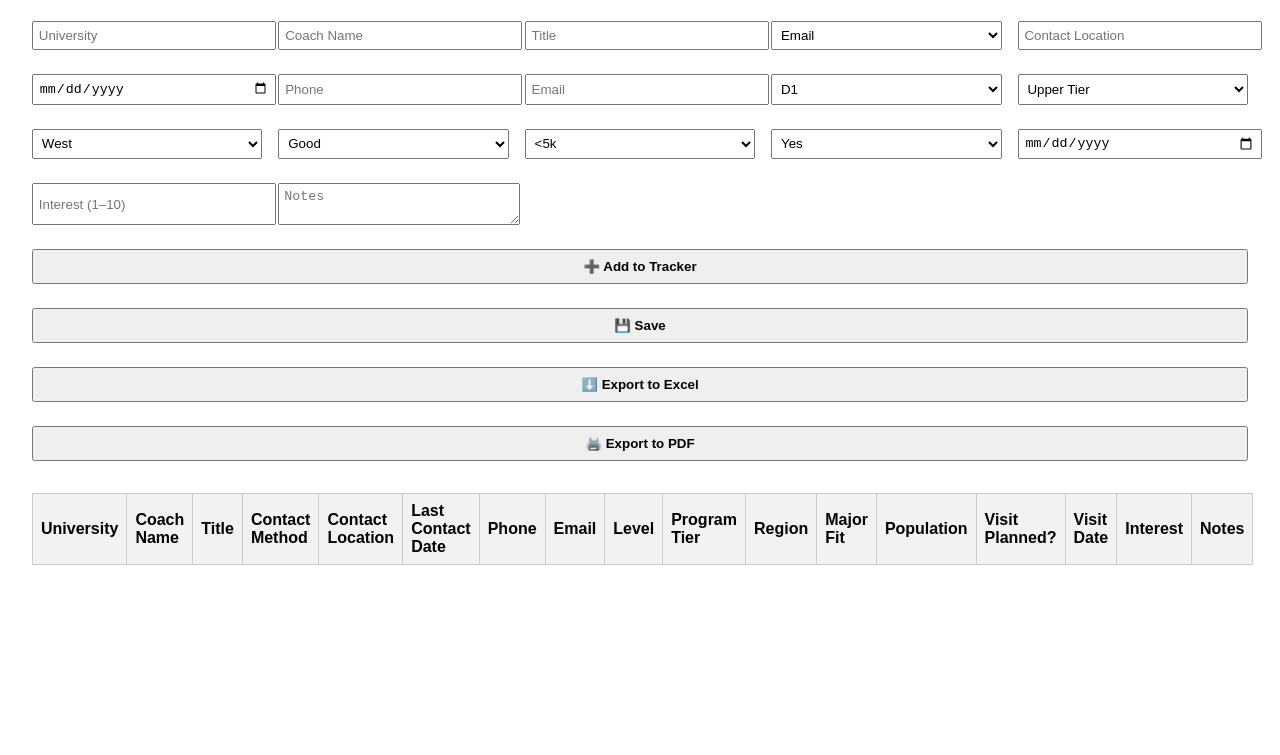
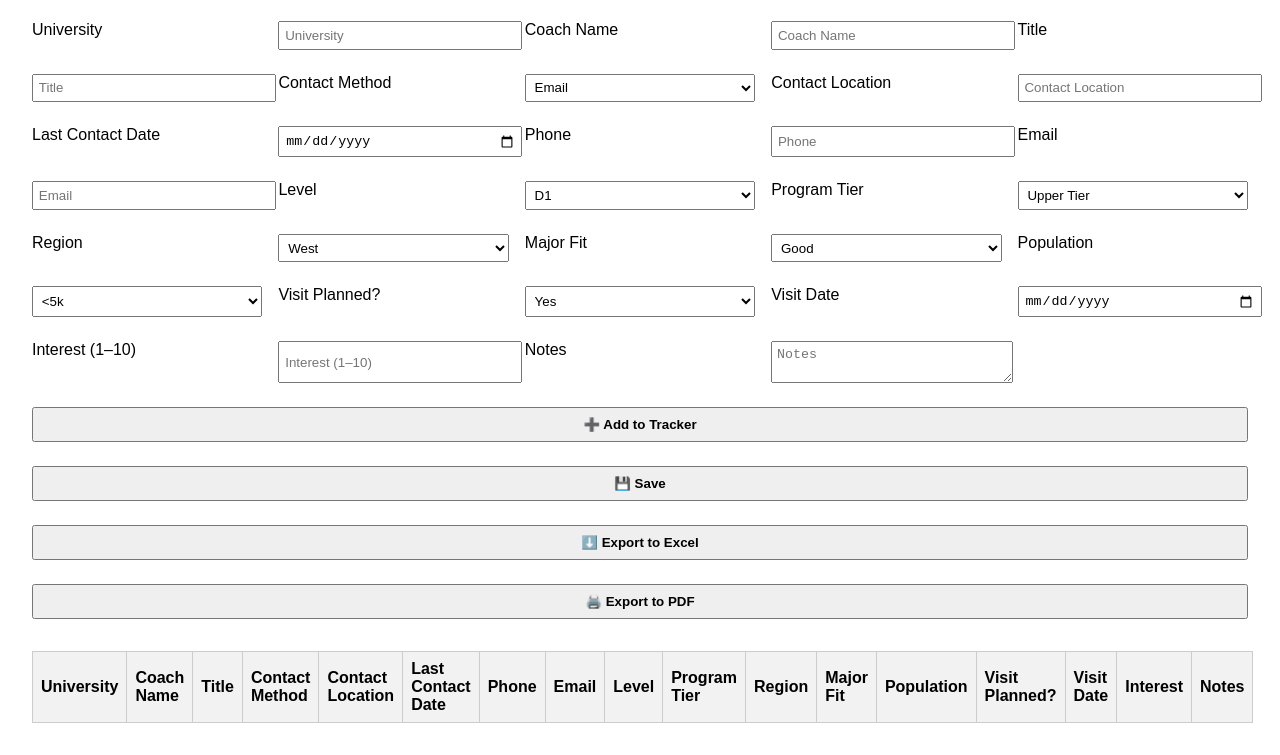
Before and after one commit to nojo87/LAX-Tracker, a plain HTML site: page index.html in a window 1280 px wide. Shown: the part 63-818 px from the top of the page. Drawn offline with Linux system fonts and the light colour scheme.

Commit message:
Add files via upload

```diff
--- a/index.html
+++ b/index.html
@@ -19,23 +19,40 @@
   <h2>Noah's College Lacrosse Tracker</h2>
   <form id="entryForm">
     <div class="form-section">
-      <input placeholder="University" name="university" required>
-      <input placeholder="Coach Name" name="coachName">
-      <input placeholder="Title" name="title">
-      <select name="contactMethod"></select>
-      <input placeholder="Contact Location" name="contactLocation">
-      <input type="date" name="lastContactDate">
-      <input placeholder="Phone" name="phone">
-      <input type="email" placeholder="Email" name="email">
-      <select name="level"></select>
-      <select name="programTier"></select>
-      <select name="region"></select>
-      <select name="majorFit"></select>
-      <select name="population"></select>
-      <select name="visitPlanned"></select>
-      <input type="date" name="visitDate">
-      <input type="number" min="1" max="10" name="interest" placeholder="Interest (1–10)">
-      <textarea name="notes" placeholder="Notes"></textarea>
+      <label for="university">University</label>
+      <input id="university" placeholder="University" name="university" required>
+      <label for="coachName">Coach Name</label>
+<input id="coachName" placeholder="Coach Name" name="coachName">
+      <label for="title">Title</label>
+<input id="title" placeholder="Title" name="title">
+      <label for="contactMethod">Contact Method</label>
+<select name="contactMethod" id="contactMethod"></select>
+      <label for="contactLocation">Contact Location</label>
+<input id="contactLocation" placeholder="Contact Location" name="contactLocation">
+      <label for="lastContactDate">Last Contact Date</label>
+<input id="lastContactDate" type="date" name="lastContactDate">
+      <label for="phone">Phone</label>
+<input id="phone" placeholder="Phone" name="phone">
+      <label for="email">Email</label>
+<input type="email" id="email" placeholder="Email" name="email">
+      <label for="level">Level</label>
+<select name="level" id="level"></select>
+      <label for="programTier">Program Tier</label>
+<select name="programTier" id="programTier"></select>
+      <label for="region">Region</label>
+<select name="region" id="region"></select>
+      <label for="majorFit">Major Fit</label>
+<select name="majorFit" id="majorFit"></select>
+      <label for="population">Population</label>
+<select name="population" id="population"></select>
+      <label for="visitPlanned">Visit Planned?</label>
+<select name="visitPlanned" id="visitPlanned"></select>
+      <label for="visitDate">Visit Date</label>
+<input id="visitDate" type="date" name="visitDate">
+      <label for="interest">Interest (1–10)</label>
+<input id="interest" type="number" min="1" max="10" name="interest" placeholder="Interest (1–10)">
+      <label for="notes">Notes</label>
+<textarea id="notes" name="notes" placeholder="Notes"></textarea>
     </div>
     <div class="btn-row">
       <button type="submit" class="btn">➕ Add to Tracker</button>
```
